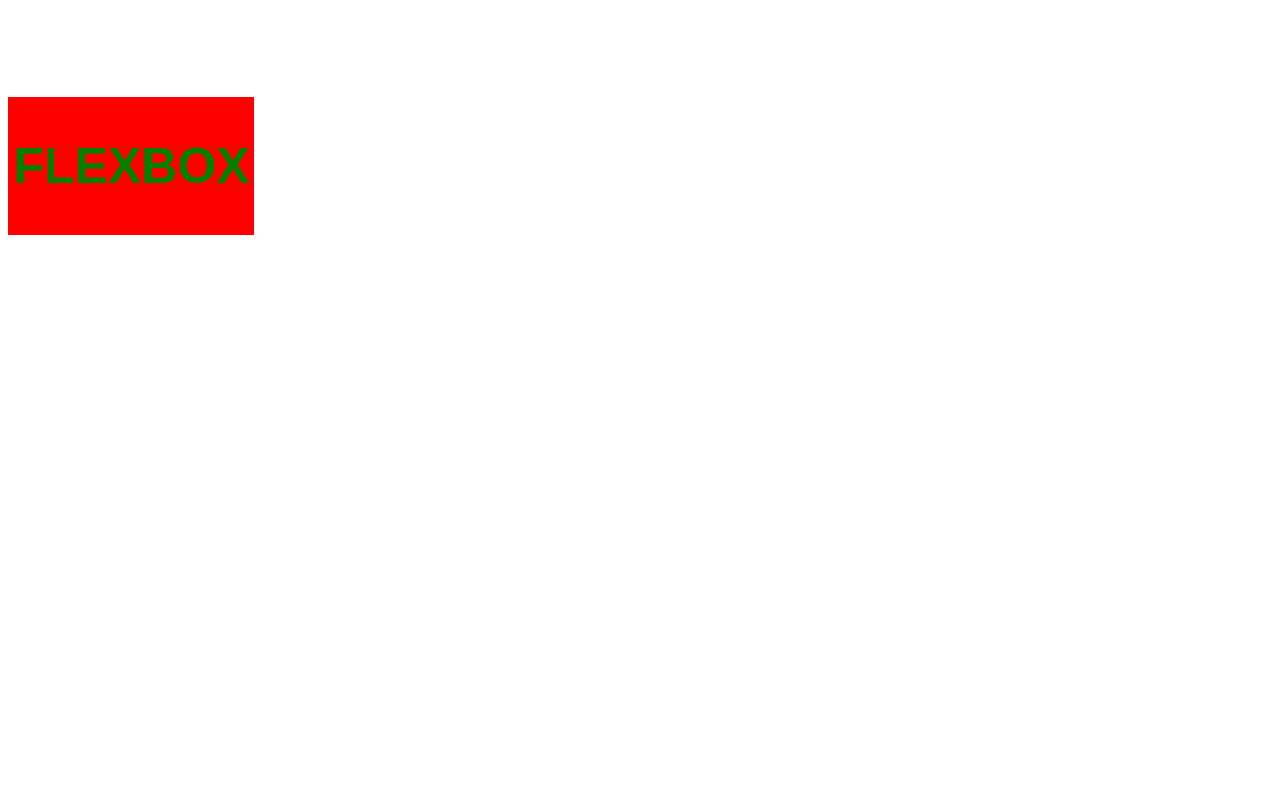
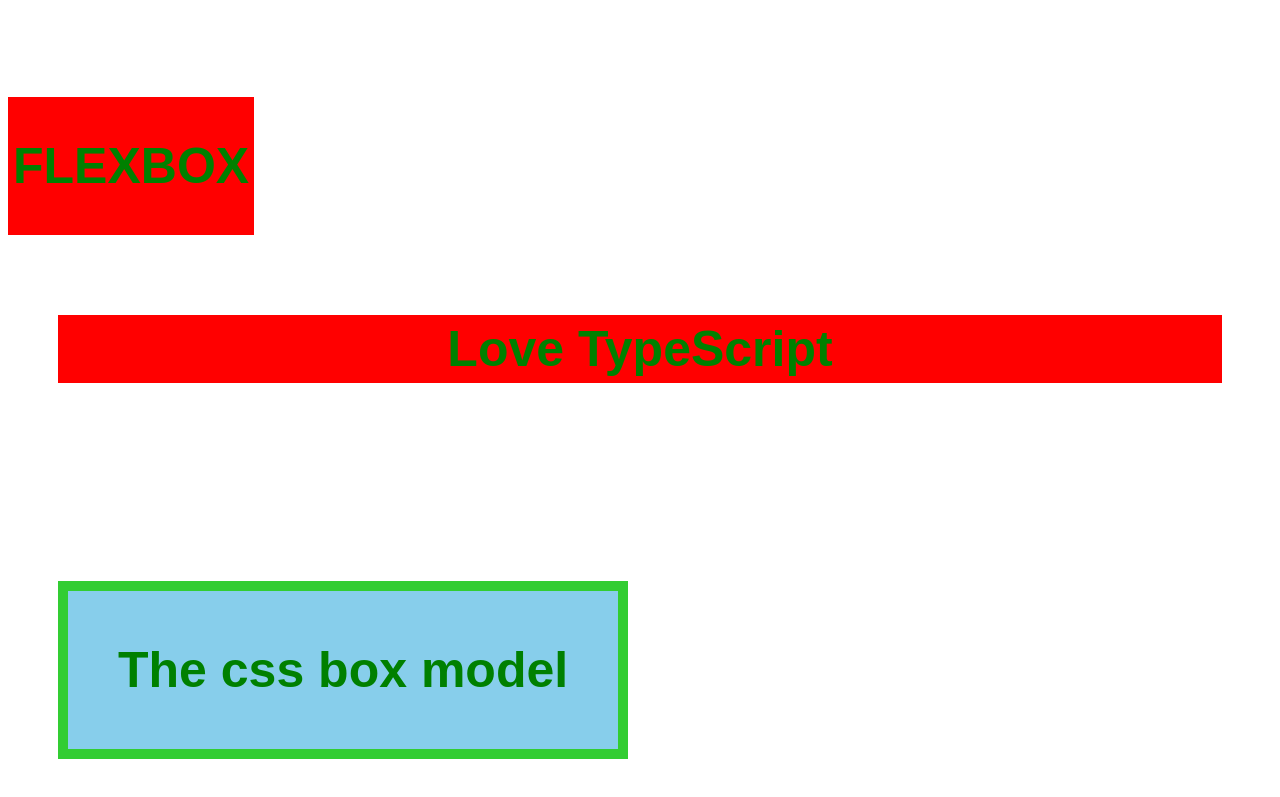
Before and after one commit to Kaycodes11/go-design, a plain HTML site: page index.html in a window 1280 px wide. Shown: the part 3936-4733 px from the top of the page. Before the commit the page ends 4229 px from the top, so only its background shows below. Drawn offline with Linux system fonts and the light colour scheme.

Commit message:
box model

```diff
--- a/index.html
+++ b/index.html
@@ -82,6 +82,9 @@
 </div>
 
 <p title="flexbox">FLEXBOX</p>
+<p title="typescript">Love TypeScript</p>
+<br>
+<p class="box-model-p">The css box model</p>
 
 </body>
 </html>
--- a/style.css
+++ b/style.css
@@ -1,3 +1,10 @@
+/*BOX MODEL:*/
+/*content: the content itself rendered from HTML*/
+/*padding : space around the content itself*/
+/*border: space around the content's padding*/
+/*margin: space around content's padding's border area*/
+
+
 /* Universal Selector [before applying any styles reset here as needed] */
 * {
     font-family: Arial;
@@ -188,7 +195,7 @@
 
 /* Sets value back to the default browser style */
 .initial {
-    color: initial!important;
+    color: initial !important;
 }
 
 /* if naturally inherited then "inherit" else "initial" */
@@ -206,3 +213,18 @@
     display: inline-block;
     padding: 40px 5px;
 }
+
+p[title~="typescript"] {
+    background-color: red;
+    margin: 30px 50px;
+    padding: 5px;
+}
+
+.box-model-p {
+    background-color: skyblue;
+    display: inline-block;
+    padding: 50px;
+    border: 10px solid limegreen;
+    margin-top: 150px;
+    margin-left: 50px;
+}
```
